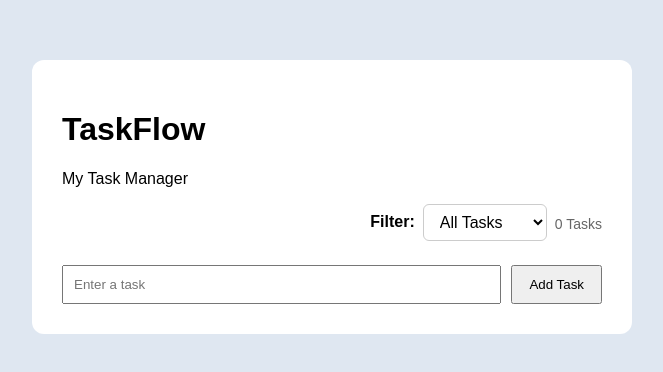
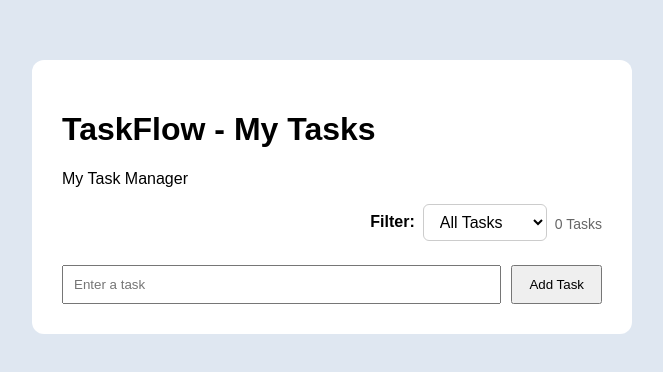
Before and after one commit to javed2171/TaskFlow, a plain HTML site: page index.html in a window 1280 px wide. Shown: the whole page, without its empty margins (308-971 px from the left). Drawn offline with Linux system fonts and the light colour scheme.

Commit message:
feat: update task page heading

```diff
--- a/index.html
+++ b/index.html
@@ -11,7 +11,7 @@
 <body>
 
     <main class="app">
-        <h1>TaskFlow</h1>
+        <h1>TaskFlow - My Tasks</h1>
         <p>My Task Manager</p>
 
         <section class="task-filter-section">
```
